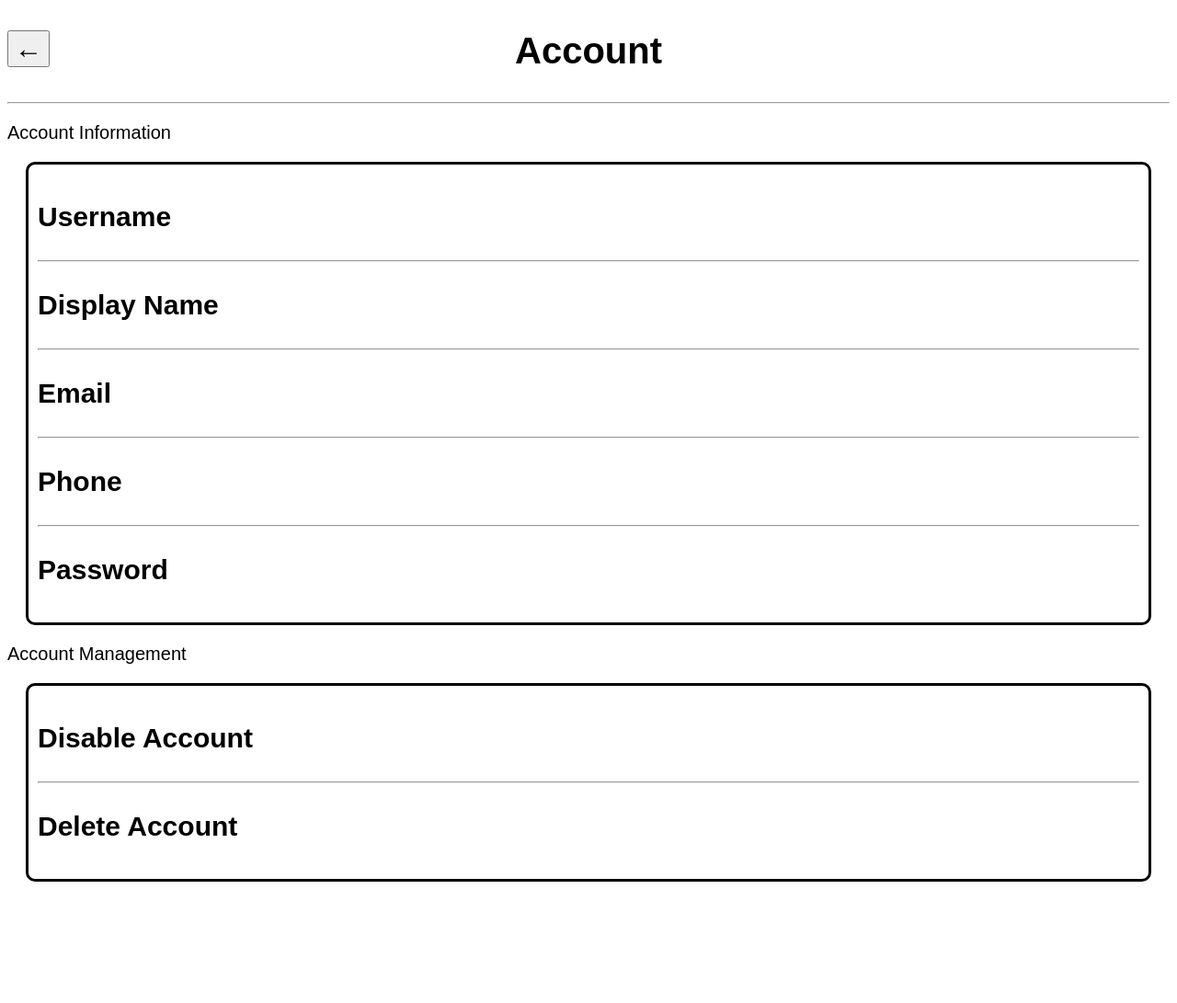
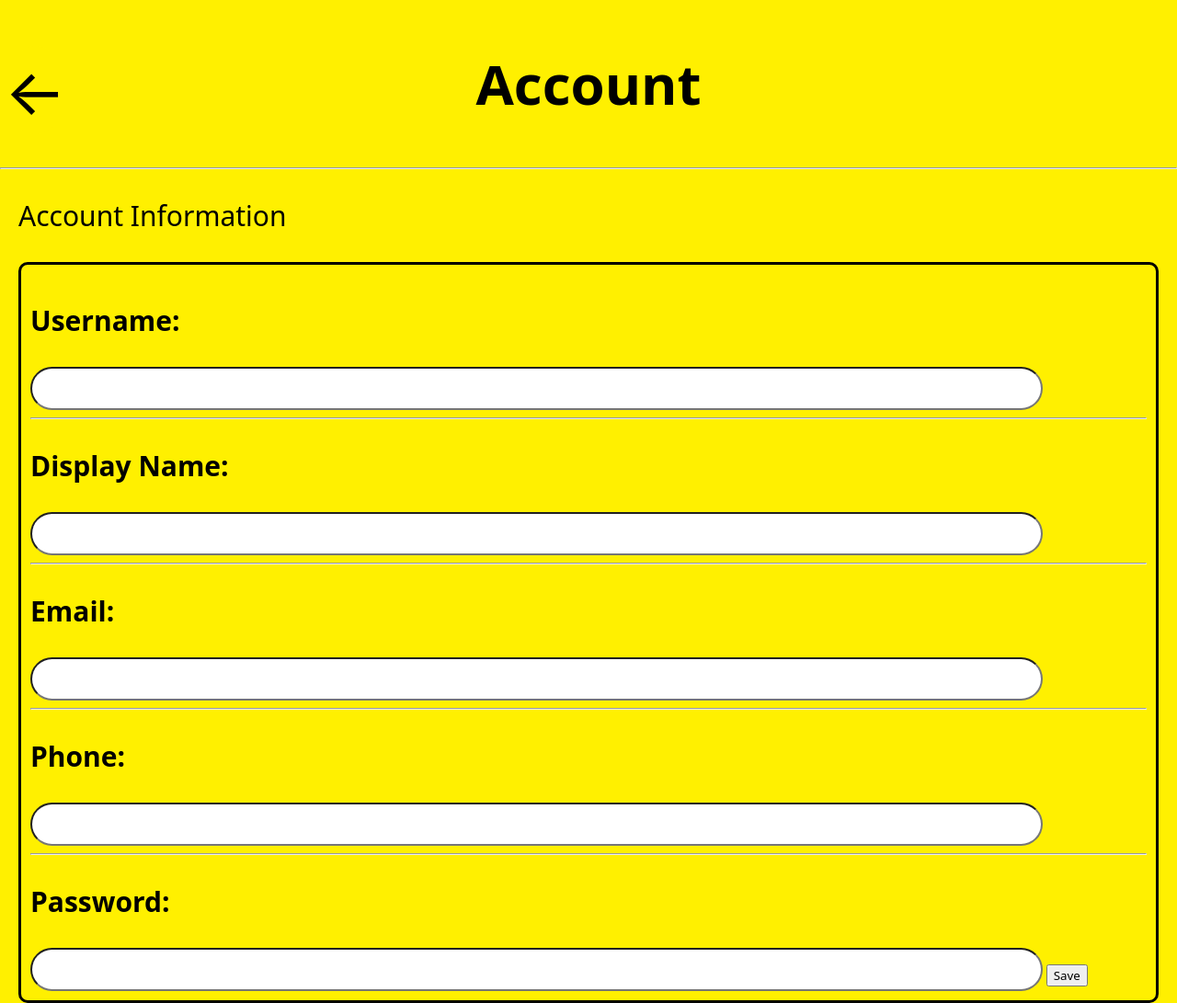
Before and after one commit to dinukap707/1800_202530_BBY13, a website built with Vite: page account_options.html in a window 1280 px wide. Shown: the top 1091 px of the page at 92% size. Before the commit the page ends 979 px from the top, so only its background shows below. Built offline with nearby package versions, Linux system fonts and the light colour scheme.

Commit message:
finished my sprint 2 stuff

```diff
--- a/account_options.html
+++ b/account_options.html
@@ -1,5 +1,6 @@
 <!DOCTYPE html>
 <html lang="en">
+
 <head>
   <title>Find-it - Account Options</title>
   <link rel="stylesheet" href="./styles/settingOptionStyle.css" />
@@ -7,37 +8,44 @@
 
 <body>
   <nav>
-      <button
-        class="back-button"
-        onclick="window.location.href = 'settings.html'">
+    <button class="back-button" onclick="window.location.href = 'settings.html'">
       &larr;
     </button>
     <h2 class="header">Account</h2>
   </nav>
-    <hr/>
+  <hr />
 
   <content>
     <p class="title">Account Information</p>
     <div class="accountsetting">
-        <h3>Username</h3>
-        <hr/>
-        <h3>Display Name</h3>
-        <hr/>
-        <h3>Email</h3>
-        <hr/>
-        <h3>Phone</h3>
-        <hr/>
-        <h3>Password</h3>
+      <h3>Username:</h3>
+      <input type="text" id="username">
+      <hr />
+      <h3>Display Name:</h3>
+      <input type="text" id="username">
+      <hr />
+      <h3>Email:</h3>
+      <input type="text" id="username">
+      <hr />
+      <h3>Phone:</h3>
+      <input type="text" id="username">
+      <hr />
+      <h3>Password:</h3>
+      <input type="text" id="username">
+
+      <button>Save</button>
     </div>
+  </content>
+  <footer>
+    <p class="title">Account Management</p>
+    <div class="accountsetting" id="accountManagement">
+      <button>Disable Account</button>
+      <hr />
+      <butotn>Delete Account</button>
+    </div>
+  </footer>
 
-    <p class="title">Account Management</p>
-    <div class="accountsetting">
-        <h3>Disable Account</h3>
-        <hr/>
-        <h3>Delete Account</h3>
-    </div>
-
-    </content>
   <script type="module" src="./src/main.js"></script>
 </body>
+
 </html>
--- a/src/main.js
+++ b/src/main.js
@@ -1,16 +1,4 @@
-// import 'bootstrap/dist/css/bootstrap.min.css';
-// import 'bootstrap';
 
-function sayHello() {}
-// document.addEventListener('DOMContentLoaded', sayHello);
-
-function toProfilePage() {
-  window.location.href = "./1800_202530_BBY13/profile.html";
-}
-
-function toSettingPage() {
-  window.location.href = "./1800_202530_BBY13/settings.html";
-}
 
 const filterBtn = document.getElementById("filter-btn");
 const filterPopup = document.getElementById("filter-popup");
--- /dev/null
+++ b/styles/directMessages.css
@@ -0,0 +1,31 @@
+body {
+    background-color: #fff000;
+    width: 100%;
+    height: 100%;
+    overflow: hidden;
+    margin: 0;
+    padding: 0;
+    font-family: "Archivo Narrow", system-ui, -apple-system, Segoe UI, Roboto,
+        Arial, sans-serif;
+}
+
+/*NAV CSS*/
+nav button {
+    margin: 0;
+    padding: 0;
+    background-color: #fff000;
+    border: none;
+    font-weight: 100;
+}
+
+.leftNav {
+    float: left;
+    padding: 20px;
+}
+
+.rightNav {
+    float: right;
+    padding: 20px;
+}
+
+/*TEMPLATE(DIRECT MESSAGE) CSS*/
--- a/styles/index.css
+++ b/styles/index.css
@@ -4,7 +4,7 @@
 }
 
 :root {
-  --yellow: #ffea00;
+  --yellow: #fff000;
   --purple: #8a00ff; /* LOGIN button */
   --black: #000;
   --ink: #111;
--- a/styles/profileStyle.css
+++ b/styles/profileStyle.css
@@ -17,7 +17,8 @@ body {
   background-color: #fff000;
   margin: 0;
   padding: 0;
-  font-family: "Archivo Narrow", Arial, Helvetica, sans-serif;
+  font-family: "Archivo Narrow", system-ui, -apple-system, Segoe UI, Roboto,
+    Arial, sans-serif;
 }
 
 /*Nav CSS*/
--- a/styles/settingOptionStyle.css
+++ b/styles/settingOptionStyle.css
@@ -1,20 +1,48 @@
-*{
-    font-family: Arial, Helvetica, sans-serif;
-    font-size: 30px;
+* {
+    font-family: "Archivo Narrow", system-ui, -apple-system, Segoe UI, Roboto,
+        Arial, sans-serif;
 }
 
-.header{
+body {
+    background-color: #fff000;
+    margin: 0;
+    padding: 0;
+}
+
+/*NAV CSS*/
+.header {
     display: flex;
     justify-content: center;
-    font-size: 40px;
+    font-size: 60px;
 }
 
-.title{
-    font-size: 20px;
+.back-button {
+    position: absolute;
+    border: none;
+    border-radius: 100%;
+    background-color: #fff000;
+    font-size: 70px;
+    margin-left: 5px;
+    padding: 0;
 }
 
-.back-button{
-    position: absolute;
+.back-button:hover {
+    background-color: #800080;
+}
+
+
+/*CONTENTS CSS*/
+.title {
+    font-size: 30px;
+    margin-left: 20px;
+}
+
+input {
+    height: 10%;
+    font-size: 30px;
+    margin: 0;
+    width: 90%;
+    border-radius: 30px;
 }
 
 content>div {
@@ -23,3 +51,9 @@ content>div {
     margin: 20px;
     padding: 10px;
 }
+
+content h3{
+    font-size: 30px;
+}
+
+/*FOOTER CSS*/
--- a/styles/settingsStyle.css
+++ b/styles/settingsStyle.css
@@ -8,30 +8,29 @@ gridlayout {
     grid-template-rows: 10% 1fr;
 }
 
-body{
+body {
     height: 100%;
     width: 100%;
     background-color: #fff000;
     margin: 0;
     padding: 0;
+    font-family: "Archivo Narrow", system-ui, -apple-system, Segoe UI, Roboto,
+        Arial, sans-serif;
     /* font-family: 'ourFont'; */
 }
+
 /*Nav design*/
 nav {
-    align-items: flex-start;
-    /* display: flex; */
-    flex-wrap: wrap;
-    /* justify-content: space-around; */
+    display: flex;
+    justify-content: space-around;
+    align-items: center;
     margin: 0;
     padding: 0;
 }
 
 nav>button {
-    display: flex;
-    justify-content: flex-start;
-    max-height: 20px;
-    max-width: 100px;
-    font-size: 30px;
+    text-align: left;
+    font-size: 100px;
     font-weight: bold;
     border: 0;
     margin: 10px;
@@ -41,13 +40,15 @@ nav>button {
 }
 
 nav>p {
-    display: flex;
-    justify-content: center;
+    flex-grow: 1;
+    text-align: center;
     font-size: bold;
     margin: 0;
     padding: 0;
     font-size: 100px;
 }
+
+/*Image css*/
 
 
 
@@ -61,7 +62,7 @@ content>div {
 }
 
 content>div h3 {
-    font-size: 30px;
+    font-size: 70px;
 }
 
 content>div div button {
@@ -72,6 +73,11 @@ content>div div button {
     min-width: 97%;
     justify-content: center;
     border-radius: 8px;
+    font-size: 50px;
+}
+
+content>div div button:hover{
+    background-color: #800080;
 }
 
 content button p {
@@ -81,7 +87,7 @@ content button p {
     order: 2;
     flex: 1 1 70%;
     margin: auto;
-    font-size: 15px;
+    font-size: 50px;
 }
 
 content button span {
@@ -91,6 +97,10 @@ content button span {
     flex: 0 0 auto;
     max-width: 20%;
     margin: auto;
+}
+
+content p {
+    font-size: 50px;
 }
 
 
@@ -105,24 +115,28 @@ content button span {
 /*Game settings design*/
 
 /*Footer design*/
-footer{
+footer {
     width: 100%;
     height: 1%;
-    margin:0 ;
+    margin: 0;
     padding: 0;
 }
 
-footer button{
+footer button {
     background-color: #000000;
     color: #000000;
     width: 80%;
-    height: auto ;
+    height: auto;
     padding: 0;
     margin: 10%;
     align-content: center;
 }
 
-footer button p{
+footer button p {
     color: #fff000;
-    font-size: 70px;
+    font-size: 50px;
 }
+
+footer button:hover{
+    background-color: #800080;
+}
--- a/styles/style.css
+++ b/styles/style.css
@@ -9,7 +9,8 @@ body {
 }
 
 * {
-  font-family: Helvetica Neue, Helvetica, Arial, sans-serif;
+  font-family: "Archivo Narrow", system-ui, -apple-system, Segoe UI, Roboto,
+    Arial, sans-serif;
 }
 
 nav p {
```
Also changed, not shown: direct_messages.html (added, +50 -0 lines), main.html (+1 -1 lines), profile.html (+14 -54 lines), settings.html (+6 -1 lines), src/profile.js (added, +27 -0 lines), styles/stickyFooter.css (+7 -2 lines). Lines whose indentation alone changed are shown as unchanged.
